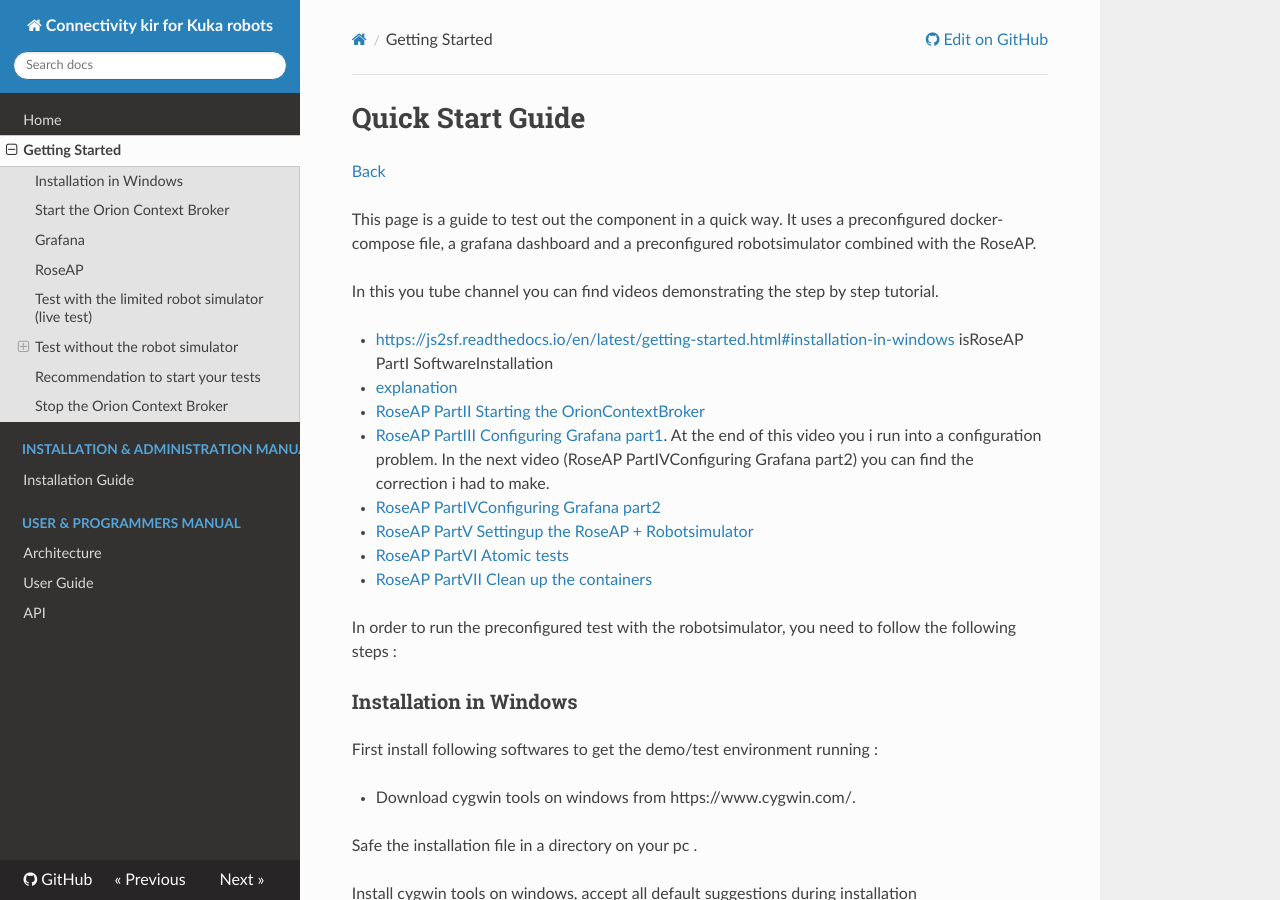
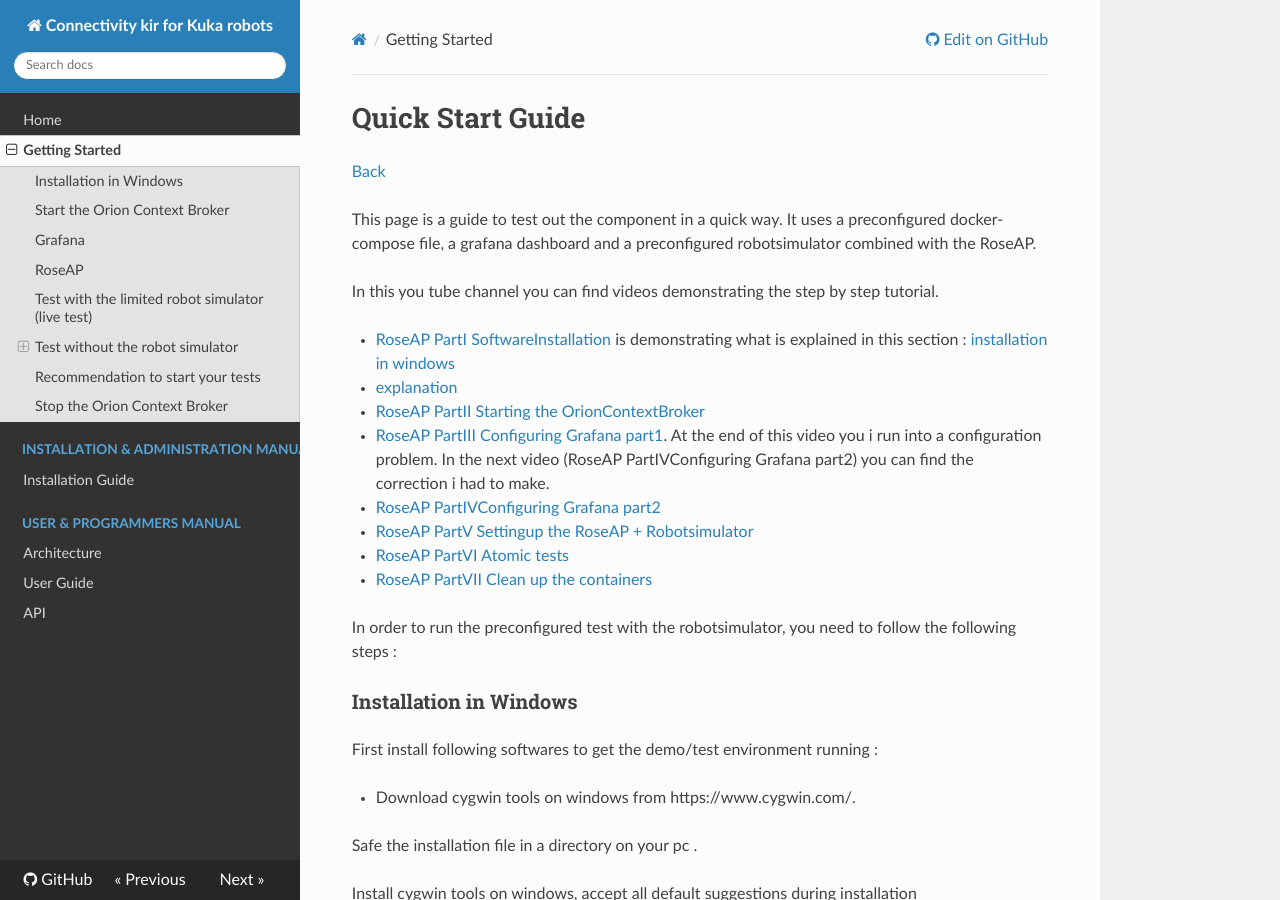
Before and after one commit to ramp-eu/JS2SF, an MkDocs documentation site: the page built from docs/getting-started.md, in a window 1280 px wide and 900 px high. Built offline with MkDocs 1.6.1, drawn with Linux system fonts in a browser that asks for light colours; nearby versions of some CDN libraries; old or Windows-style settings are respelled for this version of MkDocs.

Commit message:
Update getting-started.md

```diff
--- a/docs/getting-started.md
+++ b/docs/getting-started.md
@@ -6,7 +6,7 @@
 
 In this you tube channel you can find videos demonstrating the step by step tutorial.
 
-- [https://js2sf.readthedocs.io/en/latest/getting-started.html#installation-in-windows](https://www.youtube.com/watch?v=npqQ6tkVAN0) isRoseAP PartI SoftwareInstallation
+- [RoseAP PartI SoftwareInstallation](https://www.youtube.com/watch?v=npqQ6tkVAN0) is demonstrating what is explained in this section : [installation in windows](https://js2sf.readthedocs.io/en/latest/getting-started.html#installation-in-windows)
 - [explanation](https://js2sf.readthedocs.io/en/latest/getting-started.html#installation-in-windows)
 - [RoseAP PartII Starting the OrionContextBroker](https://www.youtube.com/watch?v=CTJp41MulPg)
 - [RoseAP PartIII Configuring Grafana part1](https://www.youtube.com/watch?v=ISLZedSzbX0). At the end of this video you i run into a configuration problem. In the next video (RoseAP PartIVConfiguring Grafana part2) you can find the correction i had to make.
```
